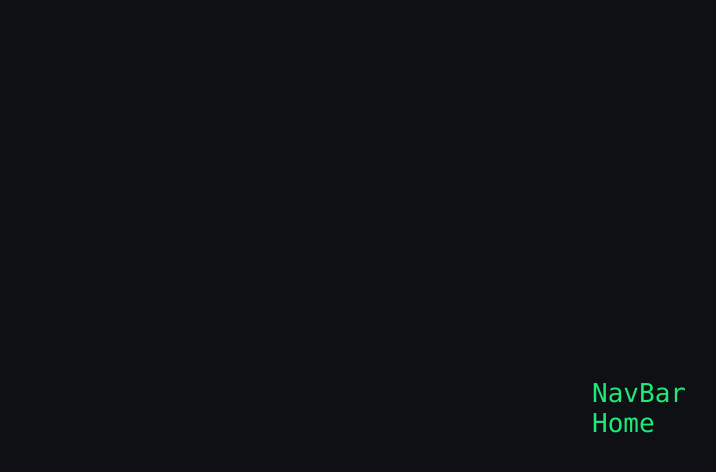
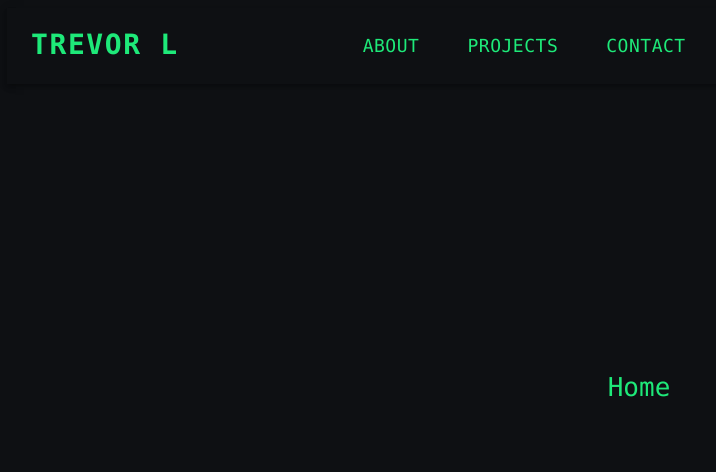
Before and after one commit to trevor-lowder/portfolio, a React (Create React App) app in the folder portfolio/: page / in a window 1280 px wide. Shown: the top 472 px of the page, without its empty margins (1-717 px from the left). Built offline with nearby package versions, Linux system fonts and the light colour scheme.

Commit message:
complete skeleton

```diff
--- a/portfolio/package.json
+++ b/portfolio/package.json
@@ -5,6 +5,7 @@
   "dependencies": {
     "@emotion/react": "^11.10.6",
     "@emotion/styled": "^11.10.6",
+    "@mui/icons-material": "^5.11.11",
     "@mui/material": "^5.11.12",
     "@testing-library/jest-dom": "^5.16.5",
     "@testing-library/react": "^13.4.0",
--- a/portfolio/src/components/About/About.jsx
+++ b/portfolio/src/components/About/About.jsx
@@ -1,9 +1,16 @@
-import React from 'react'
+import { Box } from "@mui/material";
+import React from "react";
+import NavBar from "../Navbar/NavBar";
 
 const About = () => {
   return (
-    <div>About</div>
-  )
-}
+    <>
+      <div>
+        <NavBar />
+      </div>
+      <Box sx={{display:"flex", justifyContent:"center", mt:36}}>About</Box>
+    </>
+  );
+};
 
-export default About
+export default About;
--- a/portfolio/src/components/Contact/Contact.jsx
+++ b/portfolio/src/components/Contact/Contact.jsx
@@ -1,11 +1,18 @@
 import React from "react";
 import ContactForm from "./ContactForm";
+import NavBar from "../Navbar/NavBar";
+import { Box } from "@mui/material";
 
 const Contact = () => {
   return (
-    <div>
-      <ContactForm />
-    </div>
+    <>
+      <div>
+        <NavBar />
+      </div>
+      <Box sx={{ display: "flex", justifyContent: "center", mt: 36 }}>
+        <ContactForm />
+      </Box>
+    </>
   );
 };
 
--- a/portfolio/src/components/Home/Home.jsx
+++ b/portfolio/src/components/Home/Home.jsx
@@ -1,10 +1,16 @@
-import React from 'react'
-import NavBar from '../Navbar/NavBar'
+import { Box } from "@mui/material";
+import React from "react";
+import NavBar from "../Navbar/NavBar";
 
 const Home = () => {
   return (
-    <div><NavBar/>Home</div>
-  )
-}
+    <>
+      <div>
+        <NavBar />
+      </div>
+      <Box sx={{ display: "flex", justifyContent: "center", mt: 36 }}>Home</Box>
+    </>
+  );
+};
 
-export default Home
+export default Home;
--- a/portfolio/src/components/Navbar/NavBar.jsx
+++ b/portfolio/src/components/Navbar/NavBar.jsx
@@ -1,9 +1,61 @@
-import React from 'react'
+import * as React from "react";
+import { NavLink } from "react-router-dom";
+import AppBar from "@mui/material/AppBar";
+import Box from "@mui/material/Box";
+import Toolbar from "@mui/material/Toolbar";
+import Typography from "@mui/material/Typography";
+import Container from "@mui/material/Container";
+import Button from "@mui/material/Button";
 
-const NavBar = () => {
+const pages = ["About", "Projects", "Contact"];
+
+function ResponsiveAppBar() {
   return (
-    <div>NavBar</div>
-  )
+    <AppBar position="static" sx={{ backgroundColor: "#0e1013" }}>
+      <Container maxWidth="xl">
+        <Toolbar disableGutters>
+          <Typography
+            variant="h6"
+            noWrap
+            component={NavLink}
+            to="/"
+            sx={{
+              mr: 20,
+              display: { xs: "none", md: "flex" },
+              fontFamily: "Consolas",
+              fontWeight: 700,
+              fontSize: "28px",
+              letterSpacing: ".1rem",
+              color: "rgb(30, 233, 121)",
+              textDecoration: "none",
+            }}
+          >
+            TREVOR L
+          </Typography>
+          <Box sx={{ flexGrow: 1, display: { xs: "none", md: "flex" } }}>
+            {pages.map((page) => (
+              <Button
+                key={page}
+                component={NavLink}
+                to={`/${page}`}
+                exact
+                sx={{
+                  my: 2,
+                  mx: 2,
+                  fontSize: "large",
+                  fontFamily: "Consolas",
+                  color: "rgb(30, 233, 121)",
+                  display: "block",
+                  "&:hover": { transform: "scale(1.5)"},
+                }}
+              >
+                {page}
+              </Button>
+            ))}
+          </Box>
+        </Toolbar>
+      </Container>
+    </AppBar>
+  );
 }
-
-export default NavBar
+export default ResponsiveAppBar;
--- a/portfolio/src/components/Projects/ProjectList.jsx
+++ b/portfolio/src/components/Projects/ProjectList.jsx
@@ -1,7 +1,21 @@
 import React from "react";
 
+const projects = ["project1", "project2", "project3"];
+
 const ProjectList = () => {
-  return <div>ProjectList</div>;
+  return (
+    <div
+      sx={{
+        display: "flex",
+        flexDirection: "column",
+        alignItems: "center",
+      }}
+    >
+      {projects.map((project) => (
+        <div key={project}>{project}</div>
+      ))}
+    </div>
+  );
 };
 
 export default ProjectList;
--- a/portfolio/src/components/Projects/Projects.jsx
+++ b/portfolio/src/components/Projects/Projects.jsx
@@ -1,11 +1,18 @@
 import React from "react";
 import ProjectList from "./ProjectList";
+import NavBar from "../Navbar/NavBar";
+import { Box } from "@mui/material";
 
 const Projects = () => {
   return (
-    <div>
-      <ProjectList />
-    </div>
+    <>
+      <div>
+        <NavBar />
+      </div>
+      <Box sx={{ display: "flex", justifyContent: "center", mt: 36 }}>
+        <ProjectList />
+      </Box>
+    </>
   );
 };
 
--- a/portfolio/src/index.css
+++ b/portfolio/src/index.css
@@ -3,8 +3,8 @@ body {
   min-height: 100vh;
   display: flex;
   flex-direction: column;
-  align-items: center;
-  justify-content: center;
+  /* align-items: center;
+  justify-content: center; */
   font-size: calc(10px + 2vmin);
   font-family: 'Consolas';
   color: rgb(30, 233, 121);
```
Also changed, not shown: 1 other file (tests, documents, lock files or other folders).
